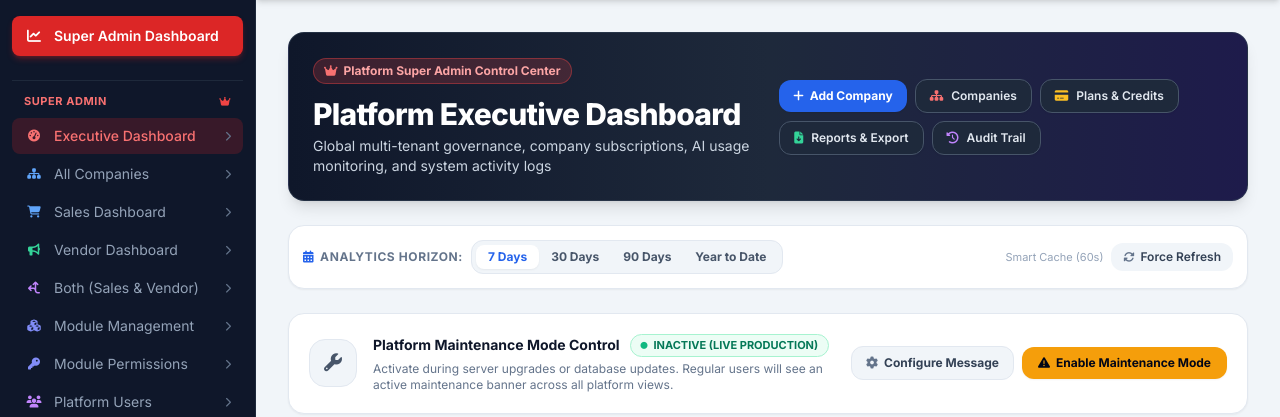
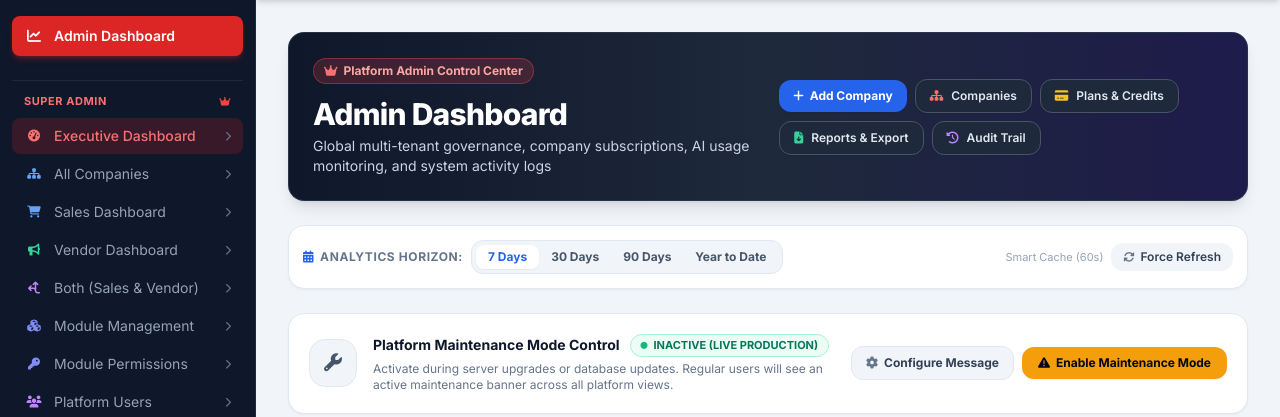
Before and after one commit to AjayPatil2313/procurement-ai, a Django app: page /admin-panel/ in a window 1280 px wide. Shown: the part 64-481 px from the top of the page. Run offline with Django 5.2, Linux system fonts and the light colour scheme; the visitor is signed in with stand-in values (Sample User, id 1); data comes from the database, SQL or seed files in the repository; data that the repository does not hold is empty; some libraries are stand-ins or nearby versions.

```diff
--- a/apps/notifications/services/email_engine.py
+++ b/apps/notifications/services/email_engine.py
@@ -1,4 +1,5 @@
 import logging
+import os
 import threading
 from django.conf import settings
 from django.core.mail import EmailMultiAlternatives
--- a/templates/admin_panel/dashboard.html
+++ b/templates/admin_panel/dashboard.html
@@ -1,6 +1,6 @@
 {% extends "base.html" %}
 
-{% block title %}Executive Dashboard — Platform Super Admin{% endblock %}
+{% block title %}Admin Dashboard — AI Procurement & Sales Platform{% endblock %}
 
 {% block content %}
 <div class="space-y-6">
@@ -9,9 +9,9 @@
   <div class="bg-gradient-to-r from-slate-900 via-slate-800 to-indigo-950 rounded-2xl p-6 text-white shadow-lg border border-slate-700/60 flex flex-col md:flex-row md:items-center justify-between gap-4">
     <div>
       <div class="inline-flex items-center px-2.5 py-1 rounded-full text-xs font-bold bg-red-500/20 text-red-300 border border-red-500/40 mb-3">
-        <i class="fa-solid fa-crown mr-1.5 text-red-400"></i> Platform Super Admin Control Center
+        <i class="fa-solid fa-crown mr-1.5 text-red-400"></i> Platform Admin Control Center
       </div>
-      <h1 class="text-2xl md:text-3xl font-black tracking-tight text-white">Platform Executive Dashboard</h1>
+      <h1 class="text-2xl md:text-3xl font-black tracking-tight text-white">Admin Dashboard</h1>
       <p class="text-xs md:text-sm text-slate-300 mt-1">
         Global multi-tenant governance, company subscriptions, AI usage monitoring, and system activity logs
       </p>
--- a/templates/base.html
+++ b/templates/base.html
@@ -67,7 +67,7 @@
         <div>
           <a href="{% if rbac.is_super_admin %}{% url 'admin-panel-dashboard' %}{% else %}{% url 'dashboard' %}{% endif %}" class="flex items-center px-3 py-2.5 rounded-lg text-sm font-semibold transition {% if rbac.is_super_admin %}{% if request.path == '/admin-panel/' or request.path == '/admin-panel/dashboard/' %}bg-red-600 text-white shadow-md shadow-red-600/30{% else %}text-slate-300 hover:bg-slate-800/80 hover:text-white{% endif %}{% else %}{% if request.path == '/dashboard/' or request.path == '/' %}bg-blue-600 text-white shadow-md shadow-blue-600/30{% else %}text-slate-300 hover:bg-slate-800/80 hover:text-white{% endif %}{% endif %}">
             <i class="fa-solid {% if rbac.is_super_admin %}fa-chart-line{% else %}fa-house{% endif %} w-5 text-center mr-2.5"></i>
-            <span>{% if rbac.is_super_admin %}Super Admin Dashboard{% elif rbac.is_buyer_only %}Sales Dashboard{% elif rbac.is_seller_only %}Vendor Dashboard{% else %}Dashboard{% endif %}</span>
+            <span>{% if rbac.is_super_admin %}Admin Dashboard{% elif rbac.is_buyer_only %}Sales Dashboard{% elif rbac.is_seller_only %}Vendor Dashboard{% else %}Dashboard{% endif %}</span>
           </a>
         </div>
 
--- a/templates/dashboard/index.html
+++ b/templates/dashboard/index.html
@@ -11,7 +11,7 @@
       <div class="flex items-center gap-2.5 flex-wrap">
         <h1 class="text-2xl md:text-3xl font-extrabold text-slate-900 tracking-tight">
           {% if rbac.is_super_admin %}
-            Super Admin Dashboard
+            Admin Dashboard
           {% elif rbac.is_buyer_only %}
             Sales Dashboard
           {% elif rbac.is_seller_only %}
```
Also changed, not shown: apps/companies/tests.py (+3 -4 lines).
